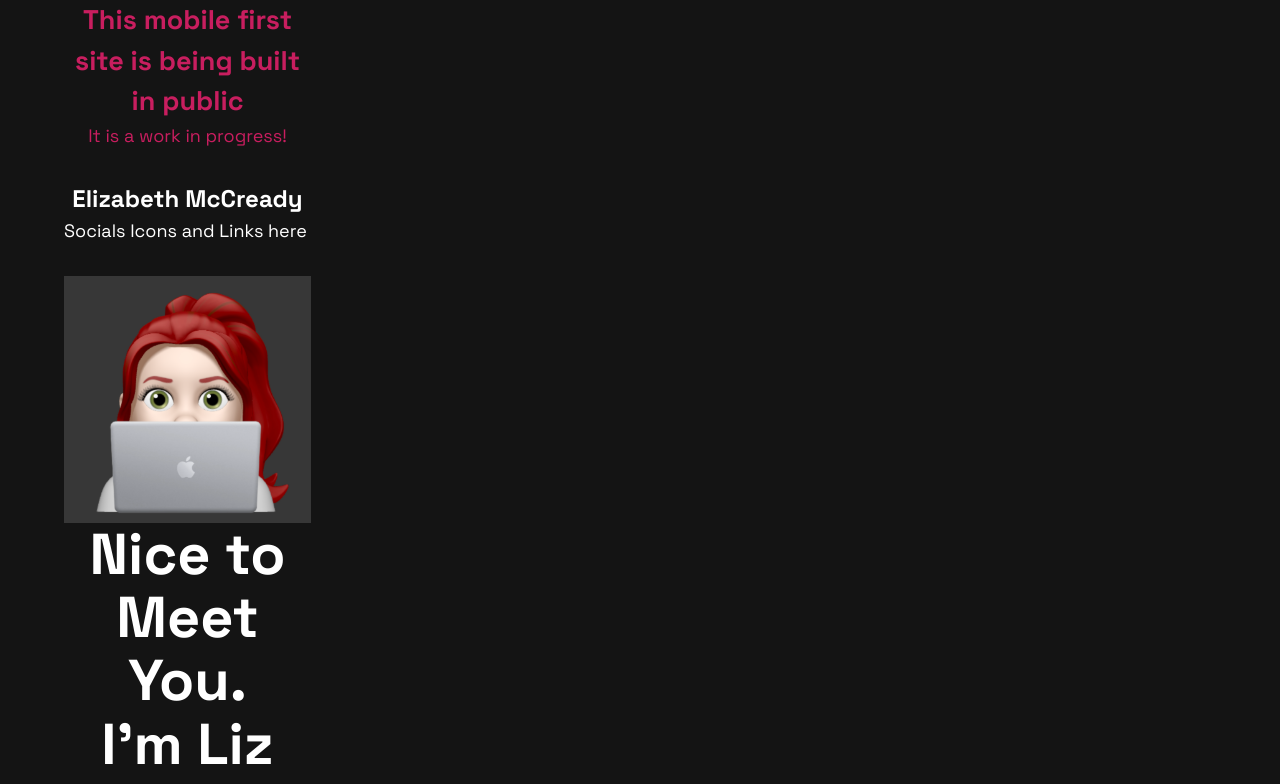
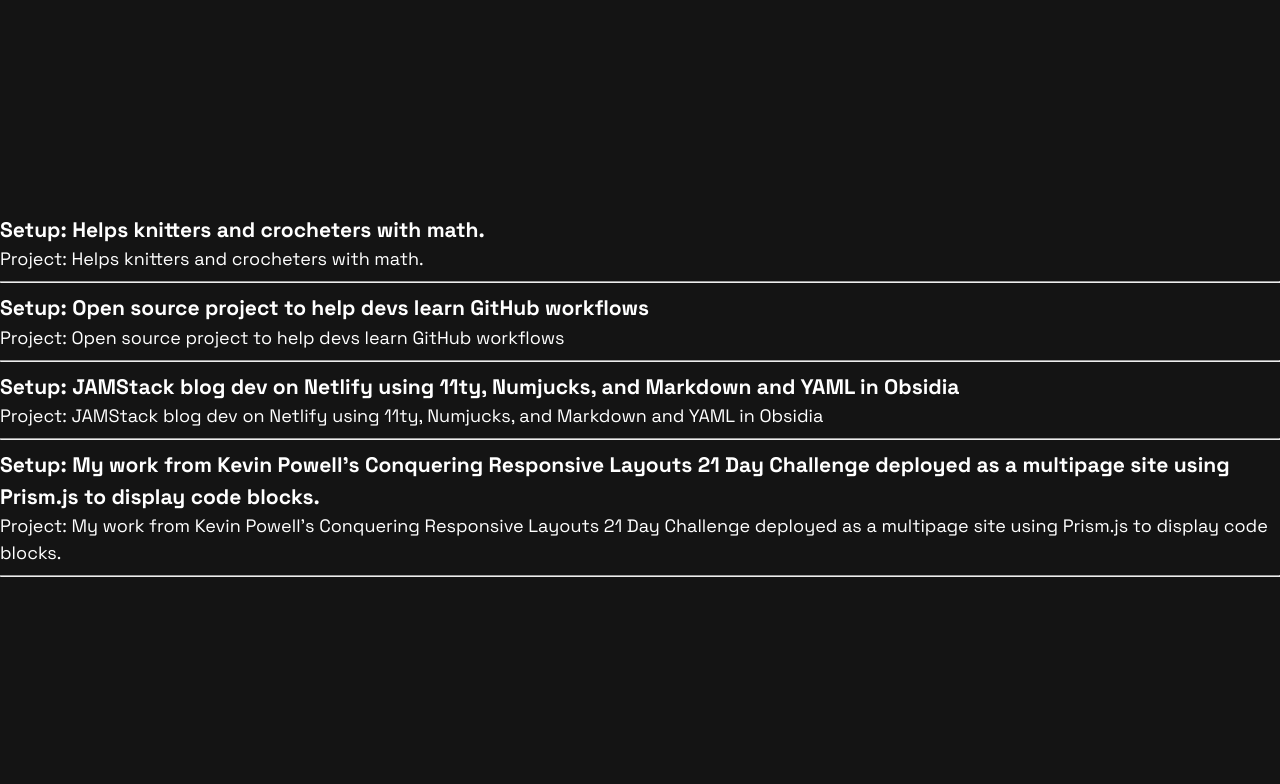
Before and after one commit to GingerKiwi/GingerKiwi.dev, a React (Vite) app: page / in a window 1280 px wide. Shown: the top 784 px of the page. Built offline with nearby package versions, Linux system fonts and the light colour scheme.

Commit message:
add test (trial) files and code to loop through array of project elements. It works

```diff
--- a/src/App.jsx
+++ b/src/App.jsx
@@ -1,28 +1,41 @@
 import './css-reset.css'
 import './App.css'
-import Hero from './Components/Hero'
-import StackAndTools from './Components/StackAndTools'
+// import Hero from './Components/Hero'
+// import StackAndTools from './Components/StackAndTools'
 // import ProjectCards from './Components/ProjectCards'
-import ProjectCardsHardCoded from './Components/ProjectCards-HardCoded'
-import Socials from './Components/Socials'
-import ContactForm from './Components/ContactForm'
-import BuildingInPublic from './Components/BuildingInPublic'
+// import ProjectCardsHardCoded from './Components/ProjectCards-HardCoded'
+// import Socials from './Components/Socials'
+// import ContactForm from './Components/ContactForm'
+// import BuildingInPublic from './Components/BuildingInPublic'
+import dataTesting from './dataTesting'
+import Projects from './Components/testProjectCards'
 
 function App() {
-
+  const projectElements = dataTesting.map(project => {
+      return <Projects name={project.name} about={project.about} />
+  })
   return (
-    <>
-      <div className="container">
-        <BuildingInPublic/>
-        <Socials/>
-        <Hero/>
-        <StackAndTools/>
-        <ProjectCardsHardCoded/>
-        <ContactForm/>
-        <Socials/>
+      <div>
+          {projectElements}
       </div>
-    </>
   )
 }
 
+// function App() {
+
+//   return (
+//     <>
+//       <div className="container">
+//         <BuildingInPublic/>
+//         <Socials/>
+//         <Hero/>
+//         <StackAndTools/>
+//         <ProjectCardsHardCoded/>
+//         <ContactForm/>
+//         <Socials/>
+//       </div>
+//     </>
+//   )
+// }
+
 export default App
--- /dev/null
+++ b/src/Components/testProjectCards.jsx
@@ -0,0 +1,9 @@
+export default function Projects(props) {
+    return (
+        <div>
+            {props.name && <h3>Setup: {props.about}</h3>}
+            <p>Project: {props.about}</p>
+            <hr />
+        </div>
+    )
+}
--- /dev/null
+++ b/src/dataTesting.js
@@ -0,0 +1,18 @@
+export default [
+    {
+        name: "Yarn Help!",
+        about: "Helps knitters and crocheters with math."
+    },
+    {
+        name: "The Alice in Wonderland Project",
+        about: "Open source project to help devs learn GitHub workflows"
+    },
+    {
+        name: "Ginger Kiwi Blog",
+        about: "JAMStack blog dev on Netlify using 11ty, Numjucks, and Markdown and YAML in Obsidia"
+    },
+    {
+        name: "Conquring Responsive Layouts",
+        about: "My work from Kevin Powell's Conquering Responsive Layouts 21 Day Challenge deployed as a multipage site using Prism.js to display code blocks. "
+    }
+]
```
